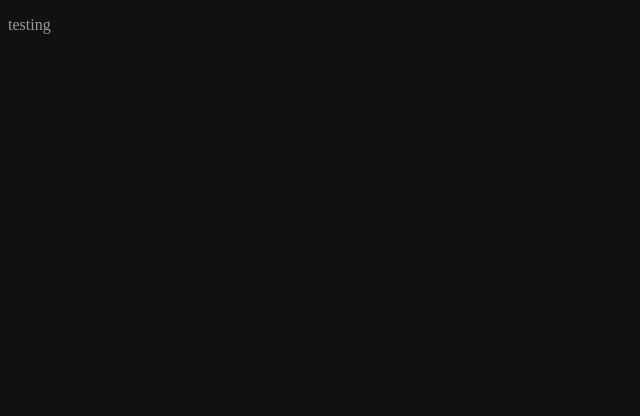
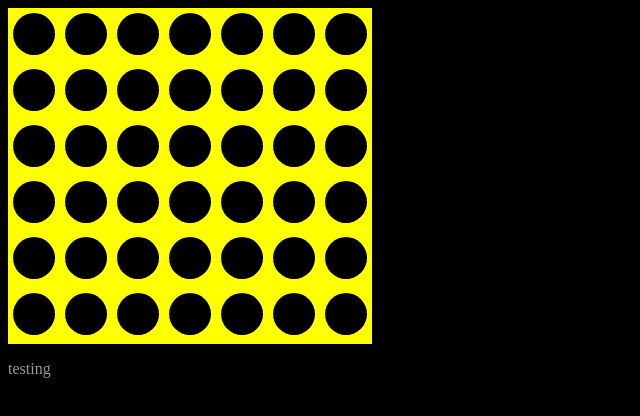
Before and after one commit to NickALoyd/Connect-4, a plain HTML site: page index.html in a window 1280 px wide. Shown: the whole page, without its empty margins (0-640 px from the left). Drawn offline with nearby package versions, Linux system fonts and the light colour scheme.

Commit message:
made a grid out of the rows/cols
This is the setup of the board

```diff
--- a/style.css
+++ b/style.css
@@ -1,6 +1,24 @@
 html{
-	background: #111;
+	background: #000;
 }
 * {
 	color:#999;
 }
+
+
+body{
+	text-aligh:center;
+}
+#connect4{
+	display:inline-block;
+	background-color: yellow;
+}
+
+.col{
+	width:42px;
+	height:42px;
+	display:inline-block;
+	background-color: #000;
+	border-radius: 50%;
+	margin: 5px;
+}
```
